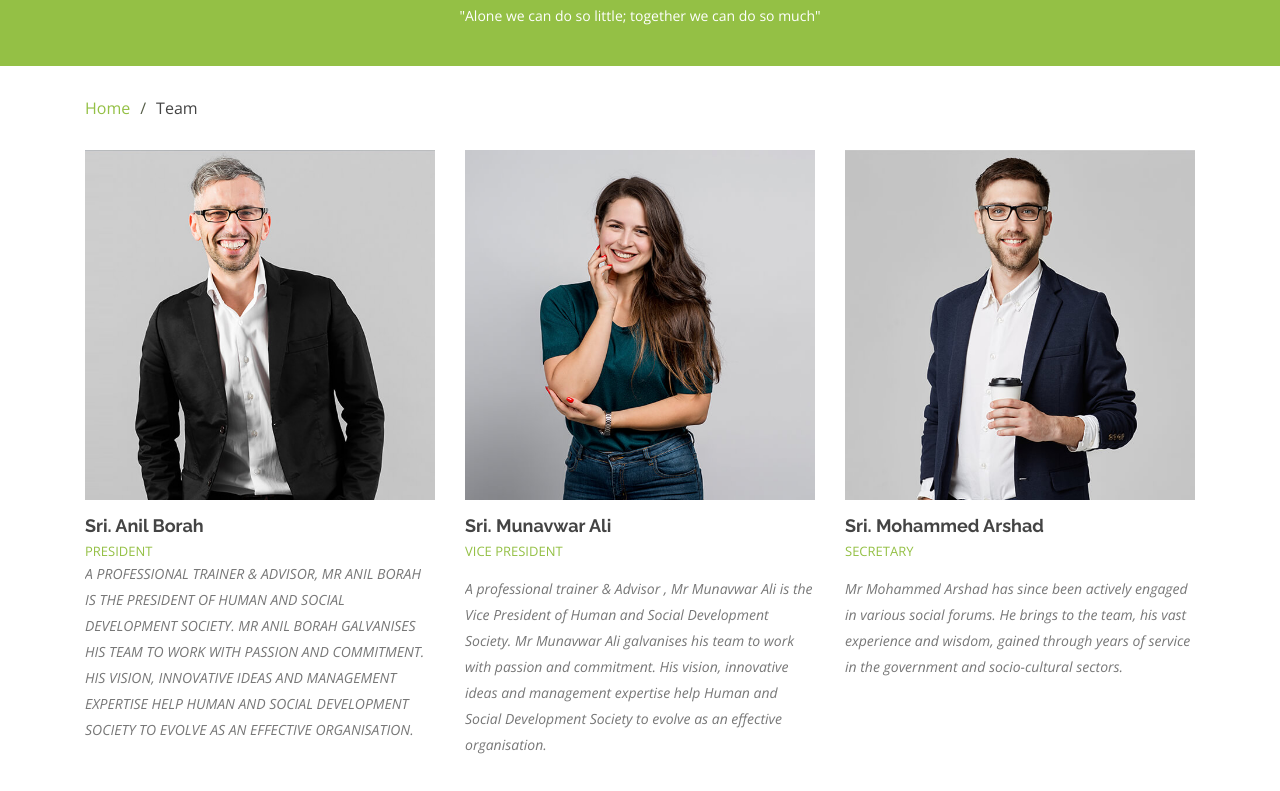
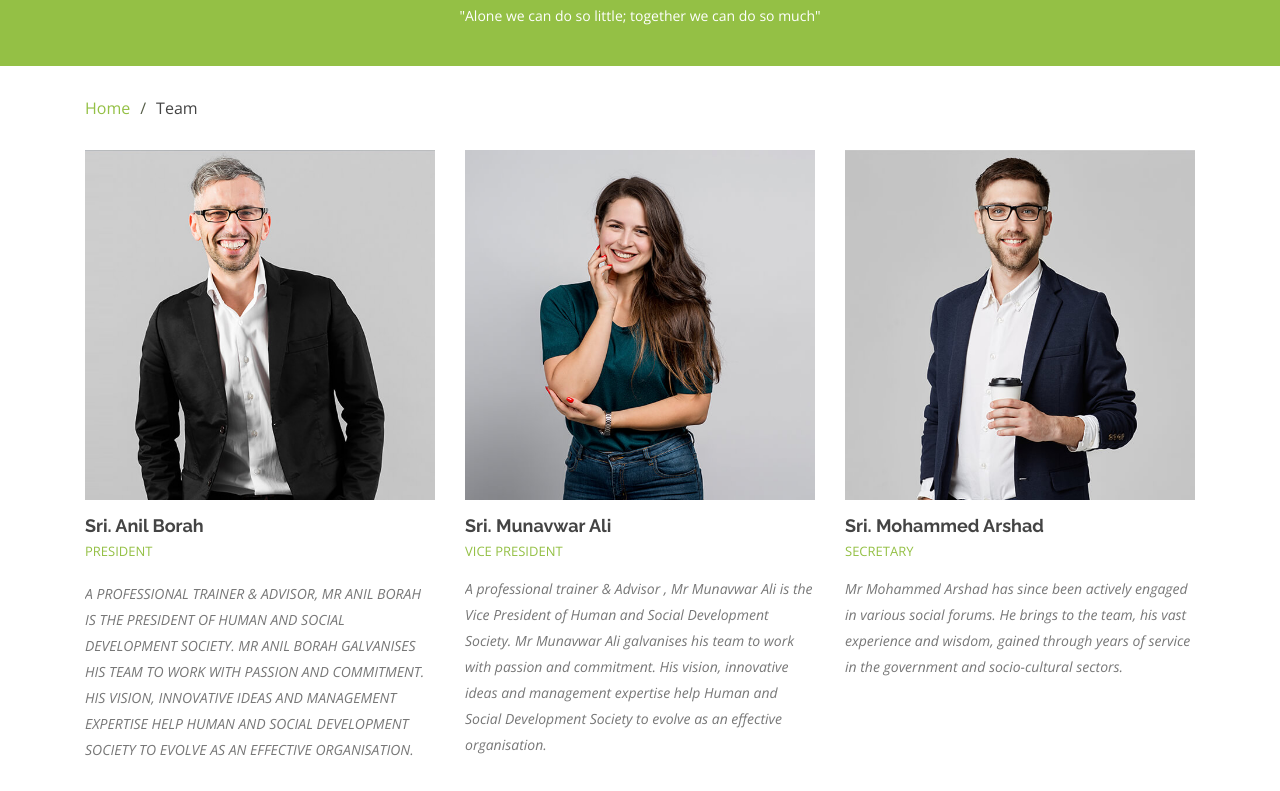
Before and after one commit to webworkstudent/hsds, a plain HTML site: page team.html in a window 1280 px wide. Shown: the part 151-942 px from the top of the page. Drawn offline with nearby package versions, Linux system fonts and the light colour scheme.

Commit message:
update team

```diff
--- a/team.html
+++ b/team.html
@@ -121,7 +121,7 @@
               </div>
               <div class="member-info">
                 <h4>Sri. Anil Borah</h4>
-                <span>President<span>
+                <span>President<span><br>
                 <p>A professional trainer & Advisor, Mr Anil Borah is the President of Human and Social Development Society.  Mr Anil Borah galvanises his team to work with passion and commitment. His vision, innovative ideas and management expertise help Human and Social Development Society to evolve as an effective organisation. </p>
               </div>
             </div>
```
